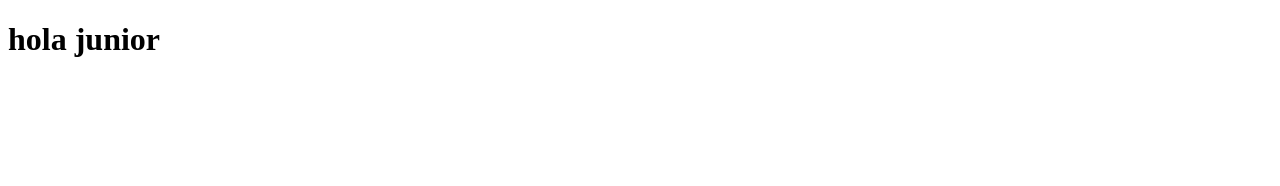
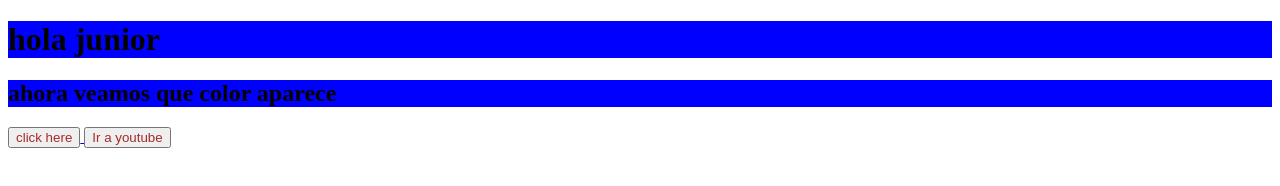
Before and after one commit to hectorrondont/junior-prueba, a plain HTML site: page index.html in a window 1280 px wide. Drawn offline with Linux system fonts and the light colour scheme.

Commit message:
agregue los botones

```diff
--- a/index.html
+++ b/index.html
@@ -4,8 +4,17 @@
     <meta charset="UTF-8">
     <meta name="viewport" content="width=device-width, initial-scale=1.0">
     <title>Document</title>
+
 </head>
 <body>
     <h1>hola junior</h1>
+    <link rel="stylesheet" href="style.css">
+    <h2>ahora veamos que color aparece</h2>
+    <a href="https://www.google.com/" target="_blank">
+  <button>click here</button>
+</a>
+<a href="https://www.youtube.com/" target="_blank">
+  <button>Ir a youtube</button>
+</a>
 </body>
 </html>
--- /dev/null
+++ b/script.js
@@ -0,0 +1,3 @@
+<a href="https://www.google.com/" target="_blank">
+  <button>Ir a Google</button>
+</a>
--- /dev/null
+++ b/style.css
@@ -0,0 +1,9 @@
+h1{
+    background-color: blue
+}
+h2{
+    background-color: blue;
+}
+button{
+    color: brown;
+}
```
Also changed, not shown: .css (deleted).
